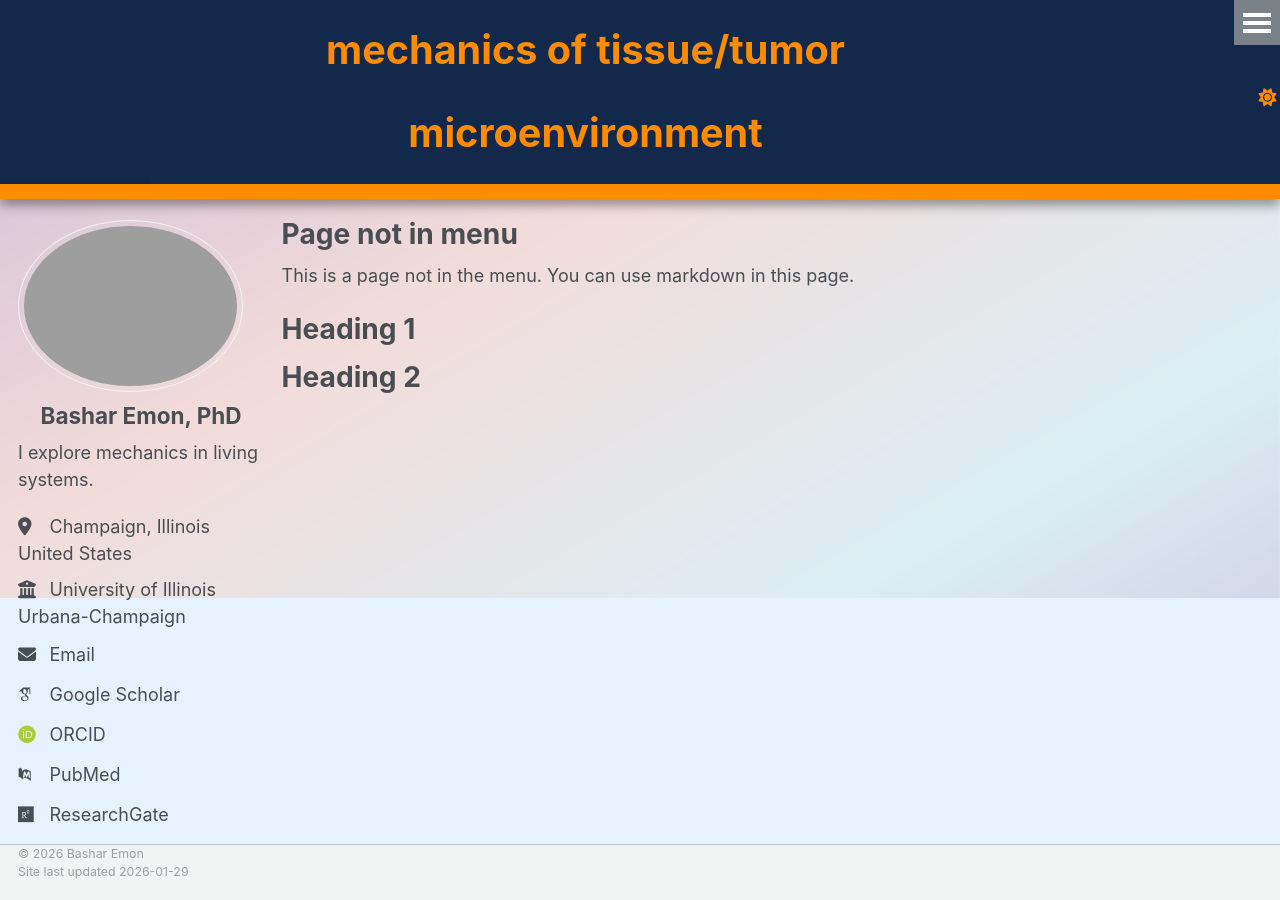
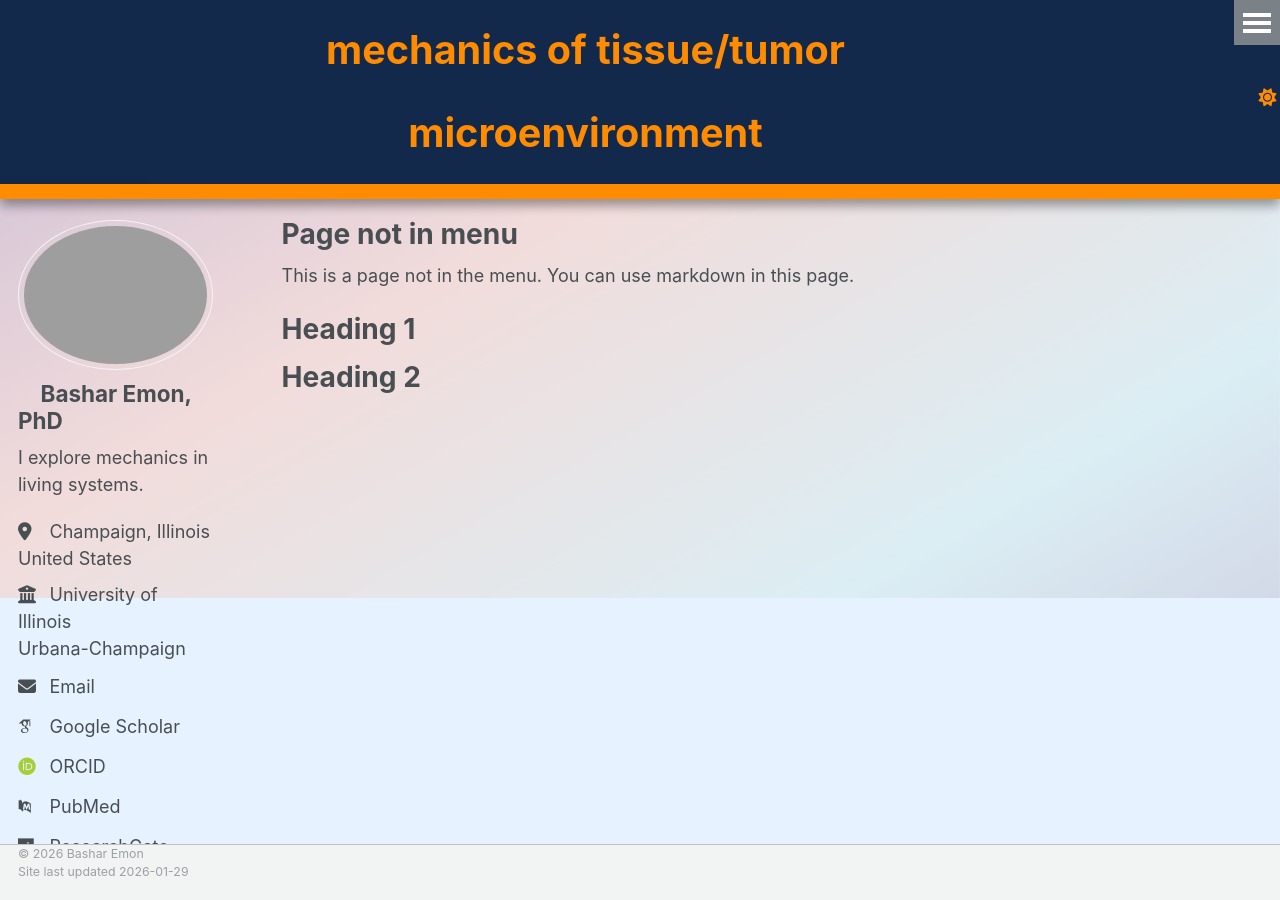
Before and after one commit to BasharEmon/BasharEmon.github.io, a Jekyll site: the page built from _pages/non-menu-page.md, in a window 1280 px wide. Built offline with Jekyll 4.4.1, drawn with Linux system fonts in a browser that asks for light colours; some web fonts are replaced.

Commit message:
Update main.scss

```diff
--- a/assets/css/main.scss
+++ b/assets/css/main.scss
@@ -41,38 +41,3 @@
     "vendor/font-awesome/brands",
     "vendor/magnific-popup/magnific-popup"
 ;
-
-/* ============================
-   Layout stabilization overrides
-   ============================ */
-
-.page,
-.initial-content {
-  max-width: 1200px;
-  margin: 0 auto;
-  display: flex;
-  gap: 40px;
-}
-
-.sidebar {
-  flex: 0 0 280px;
-  width: 280px;
-}
-
-.page__content,
-.archive__content {
-  flex: 1 1 auto;
-  min-width: 0;
-}
-
-/* Responsive behavior */
-@media (max-width: 900px) {
-  .page,
-  .initial-content {
-    flex-direction: column;
-  }
-
-  .sidebar {
-    width: 100%;
-  }
-}
```
